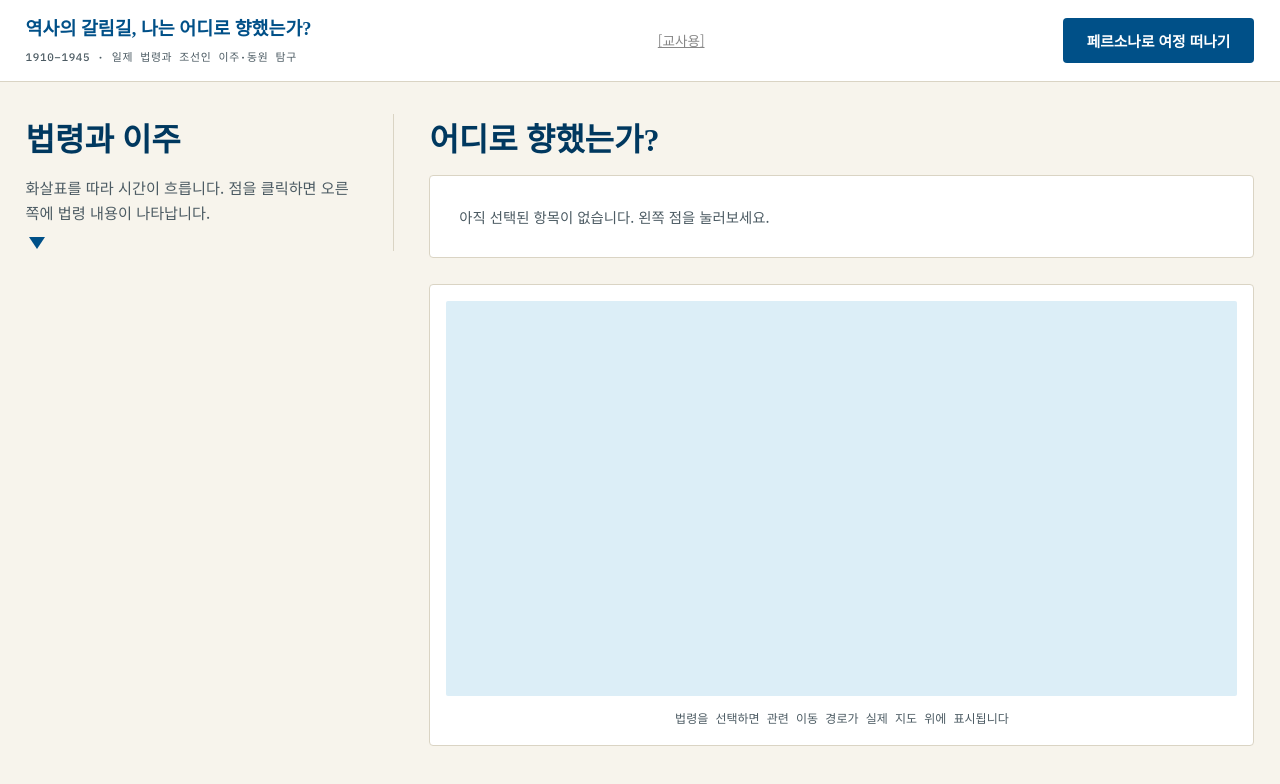
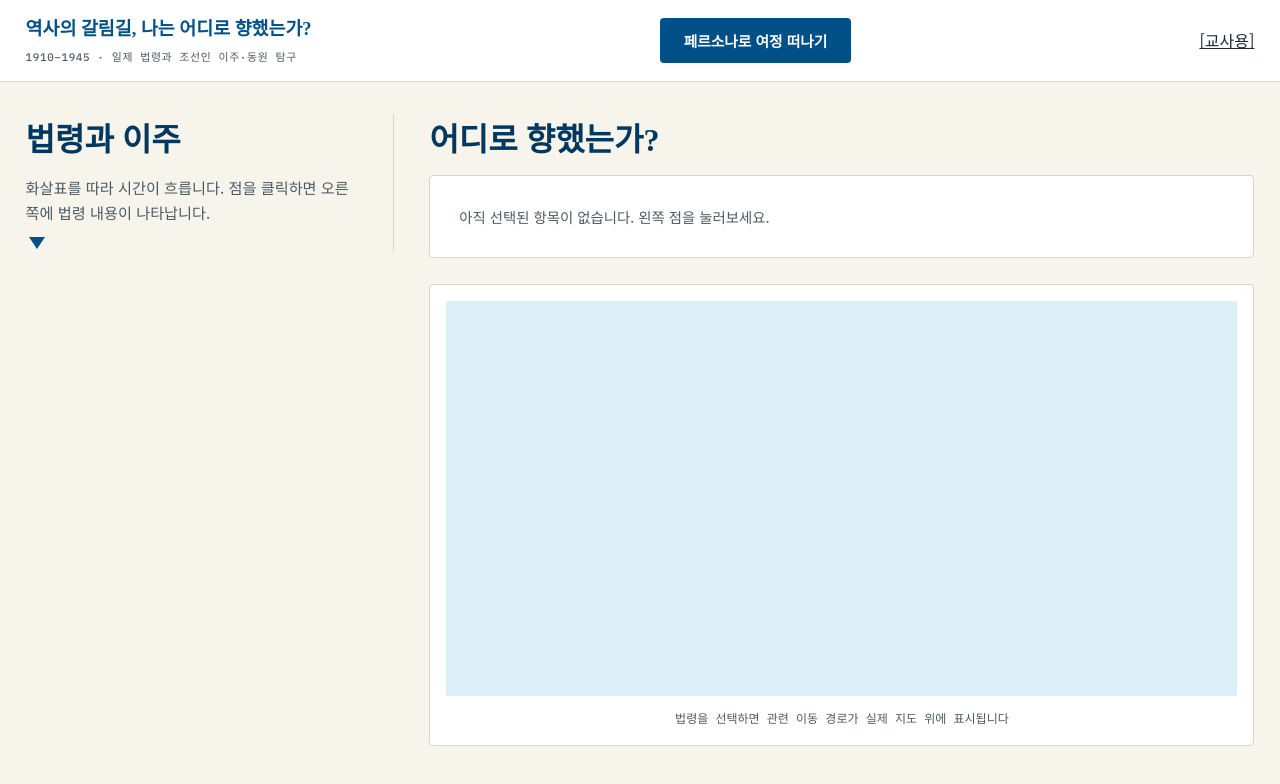
Before and after one commit to newbie-dev-lab/Level-1.6, a plain HTML site: page index.html in a window 1280 px wide. Drawn offline with Linux system fonts and the light colour scheme.

Commit message:
Update index.html

```diff
--- a/index.html
+++ b/index.html
@@ -214,8 +214,8 @@
       <div class="brand">역사의 갈림길, 나는 어디로 향했는가?</div>
       <small class="brand-sub">1910–1945 · 일제 법령과 조선인 이주·동원 탐구</small>
     </div>
-    <span id="teacherModeBtn" onclick="openTeacherMode()" style="font-size: 0.85rem; color: #888; cursor: pointer; text-decoration: underline; margin-right: 12px; vertical-align: middle;" onmouseover="this.style.color='#333'" onmouseout="this.style.color='#888'">[교사용]</span>
-<button class="cta-btn" id="goPersonaBtn">페르소나로 여정 떠나기</button>
+    <button class="cta-btn" id="goPersonaBtn">페르소나로 여정 떠나기</button>
+<a href="#" class="teacher-link" id="teacherModeBtn">[교사용]</a>
   </div>
 </header>
 <main class="landing-main">
```
